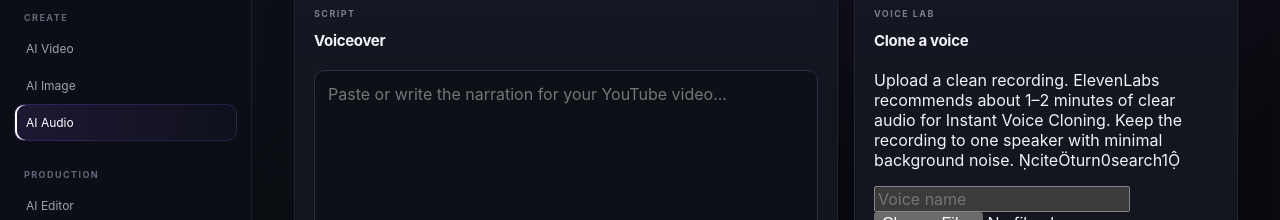
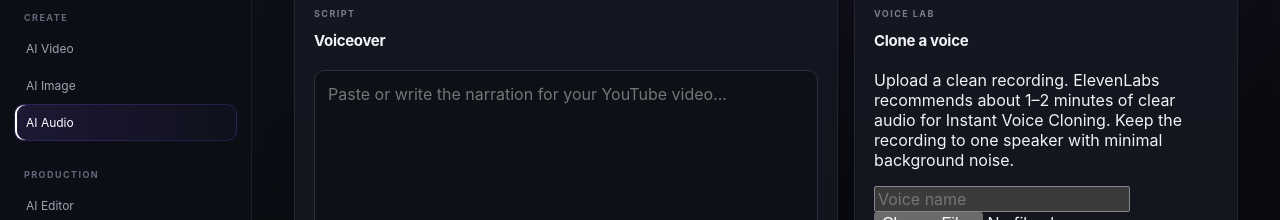
Before and after one commit to uchenna-okoro23/ai-media-studio, a Next.js app: page /audio in a window 1280 px wide. Shown: the part 169-389 px from the top of the page. Built offline with nearby package versions, Linux system fonts and the light colour scheme; no server answers.

Commit message:
Clean audio workspace content

```diff
--- a/app/audio/page.jsx
+++ b/app/audio/page.jsx
@@ -121,7 +121,7 @@ export default function AudioPage(){
 
         <section className="panel">
           <label>VOICE LAB</label><h2>Clone a voice</h2>
-          <p>Upload a clean recording. ElevenLabs recommends about 1–2 minutes of clear audio for Instant Voice Cloning. Keep the recording to one speaker with minimal background noise. citeturn0search1</p>
+          <p>Upload a clean recording. ElevenLabs recommends about 1–2 minutes of clear audio for Instant Voice Cloning. Keep the recording to one speaker with minimal background noise.</p>
           <input className="textInput" value={name} onChange={e=>setName(e.target.value)} placeholder="Voice name"/>
           <input id="voiceFiles" className="textInput" type="file" accept="audio/*" multiple onChange={e=>setFiles(Array.from(e.target.files||[]))}/>
           {files.length>0&&<small>{files.length} sample{files.length===1?"":"s"} selected · {Math.round(files.reduce((n,f)=>n+f.size,0)/1024/1024*10)/10} MB</small>}
```
